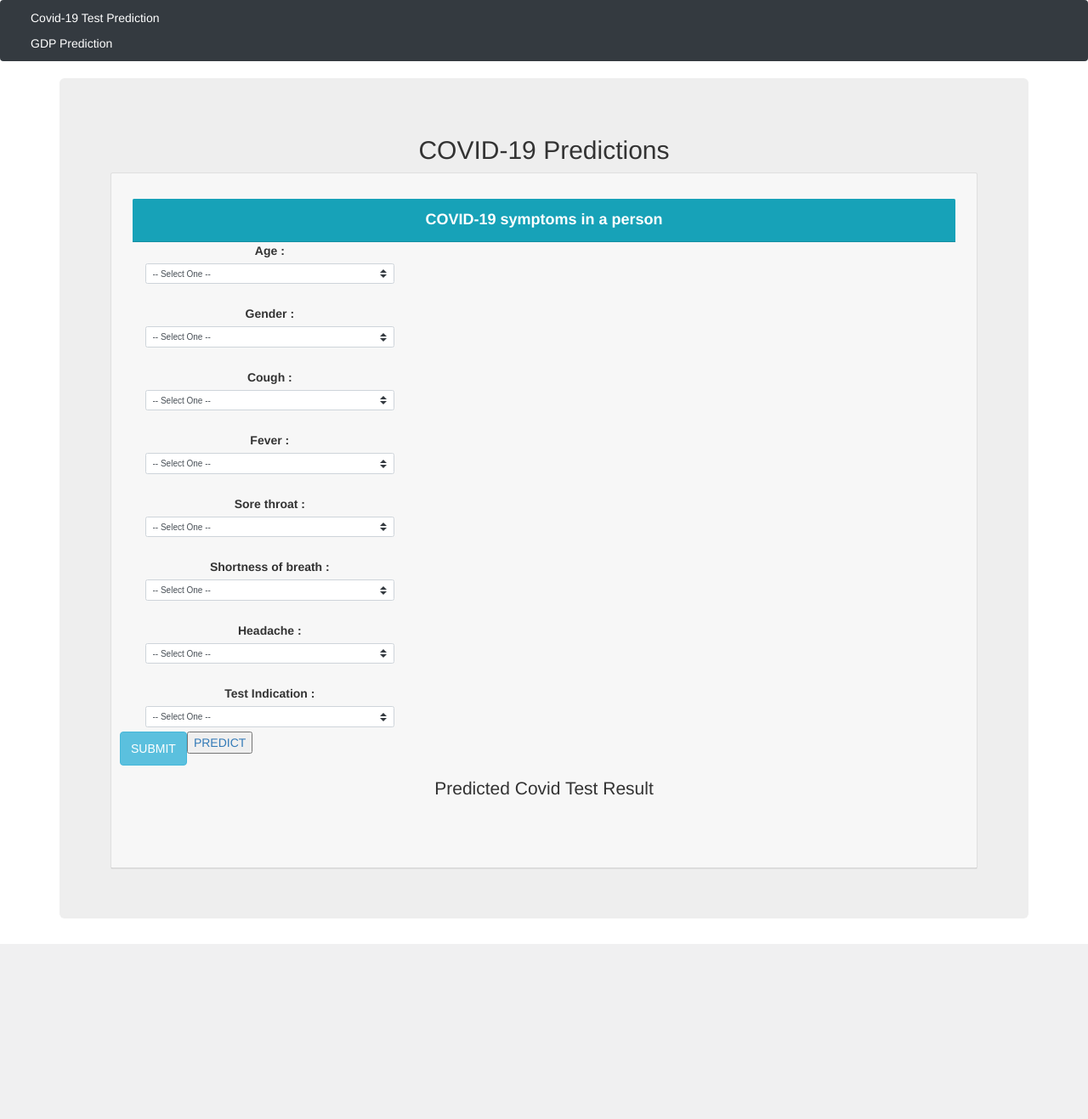
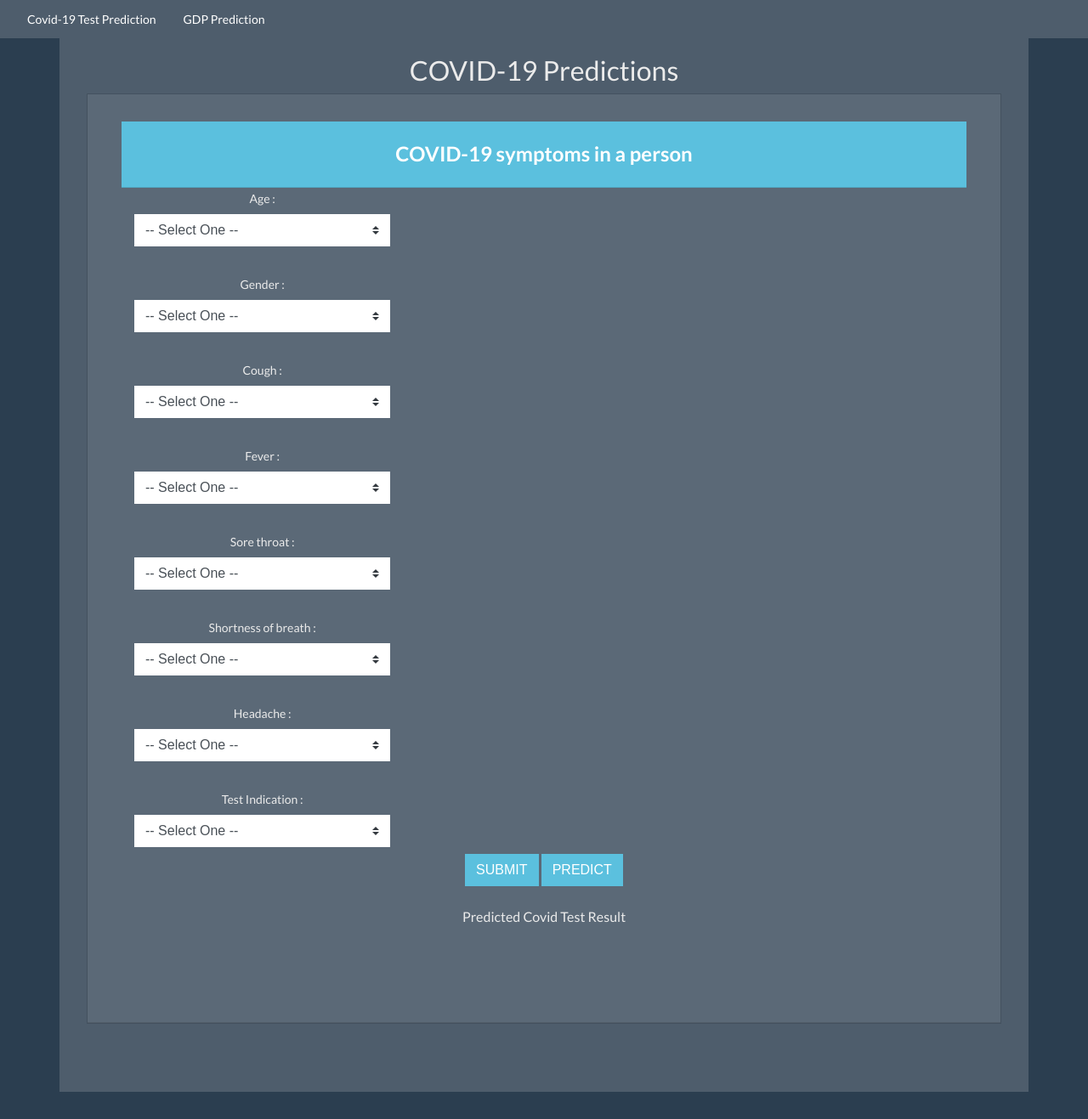
Before and after one commit to chris-inalsingh/Covid19_ML, a Flask app: page / in a window 1280 px wide. Shown: the whole page at 85% size. Before the commit the page ends 1111 px from the top, so only its background shows below. Run offline with Flask 2, Linux system fonts and the light colour scheme; some libraries are stand-ins or nearby versions.

Commit message:
Update index.html

```diff
--- a/ActualApp/templates/index.html
+++ b/ActualApp/templates/index.html
@@ -1,13 +1,8 @@
 <!DOCTYPE html>
-<html lang="en">
-
+<html >
 <head>
   <meta charset="UTF-8">
-    <meta name="viewport" content="width=device-width, initial-scale=1.0">
-    <meta http-equiv="X-UA-Compatible" content="ie=edge">
-
   <title>COVID-19 Test Outcomes</title>
-
   <link rel="shortcut icon" href="#">
 
   <link rel="stylesheet" href="https://unpkg.com/leaflet@1.6.0/dist/leaflet.css"
@@ -22,16 +17,14 @@
   <script src="https://cdn.plot.ly/plotly-latest.min.js"></script>
 
 </head>
-
 <body>
   <nav class="navbar navbar-expand-md navbar-dark bg-dark fixed-top">
     <div class="navbar-collapse collapse" >
                 <a class="nav-link list" href='/'>Covid-19 Test Prediction</a>
                 <a class="nav-link list" href='/GDP'>GDP Prediction</a>
         </div>
-
       </nav>
-<link rel="stylesheet" href="https://maxcdn.bootstrapcdn.com/bootswatch/3.3.7/superhero/bootstrap.min.css">
+      <link rel="stylesheet" href="https://stackpath.bootstrapcdn.com/bootswatch/4.5.2/superhero/bootstrap.min.css" integrity="sha384-HnTY+mLT0stQlOwD3wcAzSVAZbrBp141qwfR4WfTqVQKSgmcgzk+oP0ieIyrxiFO" crossorigin="anonymous">
       <div class="container">
 
         <div class="row banner">
@@ -122,10 +115,10 @@
                   </div>
                 </div>
                 <br>
-                <button class="btn btn-info btn-small" style="font-family: sans-serif" type="submit">SUBMIT</button>
-                <a href=answer><input type="button"value="PREDICT"></a>
-                <br>
-                <br>
+                <div class="container">
+                <button class="btn btn-info" style="font-family: sans-serif" type="SUBMIT">SUBMIT</button>
+                <a href=answer><input class="btn btn-info" style="font-family: sans-serif" type="button"value="PREDICT"></a>
+                <br><br>
                 </div>
               </form>
               <div>
@@ -139,6 +132,10 @@
 
       </div>
 
+      <script src="https://code.jquery.com/jquery-3.3.1.slim.min.js" integrity="sha384-q8i/X+965DzO0rT7abK41JStQIAqVgRVzpbzo5smXKp4YfRvH+8abtTE1Pi6jizo" crossorigin="anonymous"></script>
+      <script src="https://cdnjs.cloudflare.com/ajax/libs/popper.js/1.14.7/umd/popper.min.js" integrity="sha384-UO2eT0CpHqdSJQ6hJty5KVphtPhzWj9WO1clHTMGa3JDZwrnQq4sF86dIHNDz0W1" crossorigin="anonymous"></script>
+      <script src="https://stackpath.bootstrapcdn.com/bootstrap/4.3.1/js/bootstrap.min.js" integrity="sha384-JjSmVgyd0p3pXB1rRibZUAYoIIy6OrQ6VrjIEaFf/nJGzIxFDsf4x0xIM+B07jRM" crossorigin="anonymous"></script>
+
 
 </body>
 
```
Lines whose indentation alone changed are shown as unchanged.
